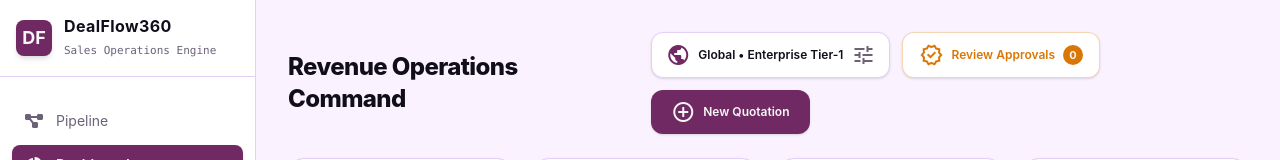
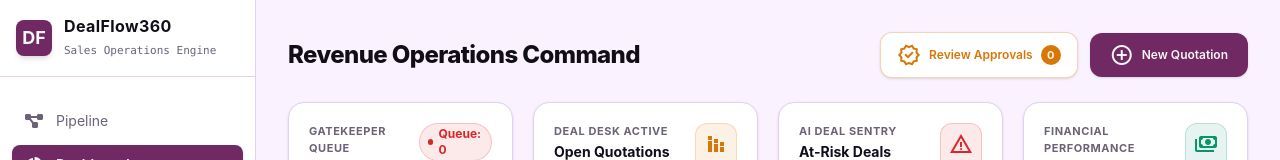
Before and after one commit to R-Dhrumil/DealFlow360_By_CyberCreatures, a React (Vite) app in the folder client/: page /app/dashboard in a window 1280 px wide. Shown: the top 160 px of the page. Built offline with nearby package versions, Linux system fonts and the light colour scheme; no server answers; sample sign-in values are in the browser's storage.

Commit message:
fix: dashboard

```diff
--- a/client/src/pages/UniversalDashboard.jsx
+++ b/client/src/pages/UniversalDashboard.jsx
@@ -130,11 +130,7 @@
 
         {/* Quick Action Toolbar */}
         <div className="flex flex-wrap items-center gap-3">
-          <button className="flex items-center gap-2 px-3.5 py-2.5 rounded-xl bg-white text-text-main border border-surface-soft hover:bg-border-soft transition-all shadow-sm font-semibold text-xs" type="button">
-            <span className="material-symbols-outlined text-primary text-base">public</span>
-            <span>Global • Enterprise Tier-1</span>
-            <span className="material-symbols-outlined text-text-muted text-base">tune</span>
-          </button>
+
 
           <Link to="/app/approvals" className="relative group flex items-center gap-2 px-4 py-2.5 rounded-xl bg-white text-amber-status border border-amber-status/30 hover:bg-amber-status/10 transition-all shadow-sm font-semibold text-xs">
             <span className="material-symbols-outlined text-base">verified</span>
```
